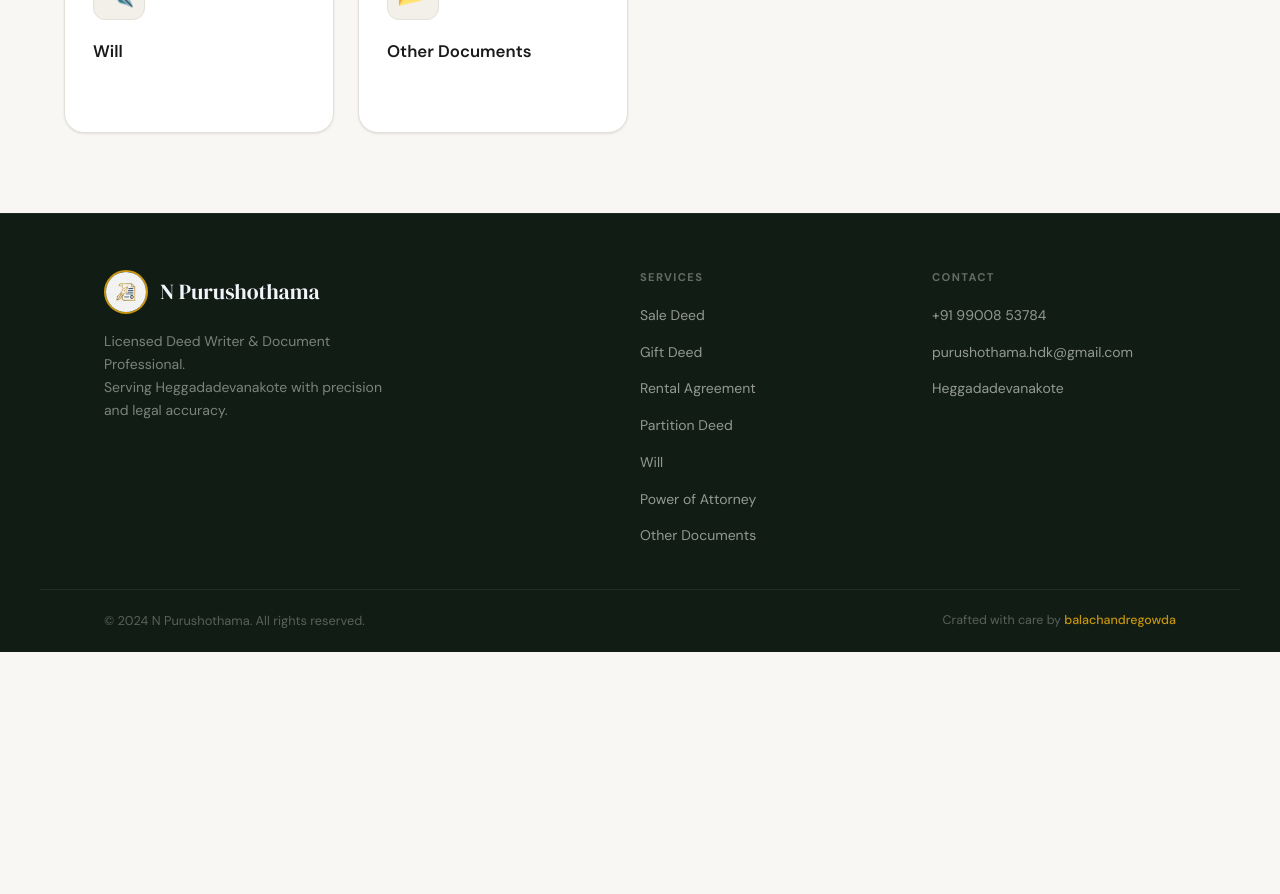
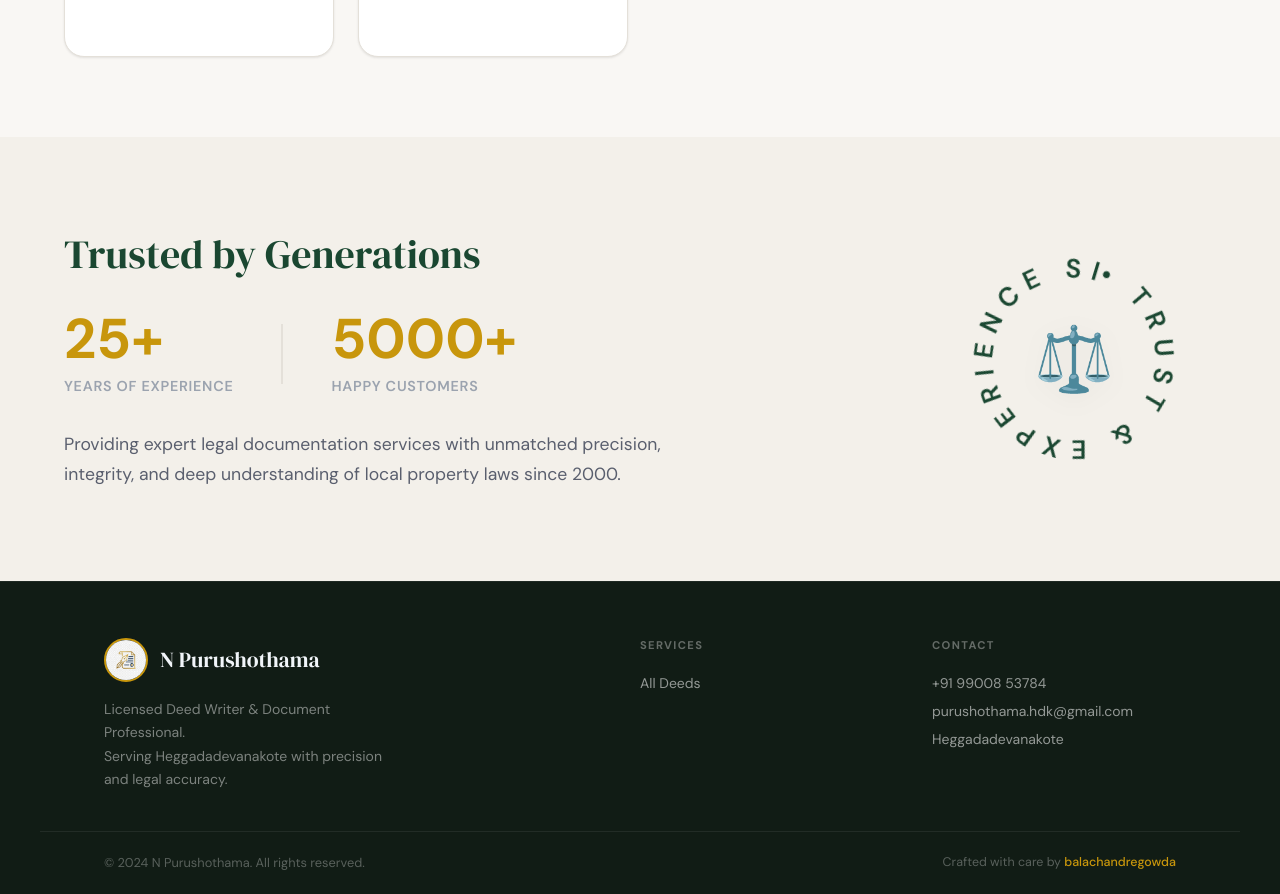
Before and after one commit to balagowda/DeedWriter, a React (Create React App) app: page / in a window 1280 px wide. Shown: the part 1720-2614 px from the top of the page. Before the commit the page ends 2372 px from the top, so only its background shows below. Built offline with nearby package versions, Linux system fonts and the light colour scheme.

Commit message:
upgrade phase 05

```diff
--- a/src/Styles/footer.css
+++ b/src/Styles/footer.css
@@ -70,7 +70,7 @@
   list-style: none;
   display: flex;
   flex-direction: column;
-  gap: 0.65rem;
+  gap: 0.1rem;
 }
 
 .footer-links li a {
--- a/src/Styles/home.css
+++ b/src/Styles/home.css
@@ -455,3 +455,175 @@
     font-size: 0.9rem;
   }
 }
+
+/* =====================================================
+   EXPERIENCE & TRUST SECTION
+   ===================================================== */
+.home-stats {
+  background-color: var(--bg-surface);
+  padding: 5rem 5%;
+  position: relative;
+  overflow: hidden;
+  color: var(--text-primary);
+  box-sizing: border-box;
+  width: 100%;
+}
+
+[data-theme="dark"] .home-stats {
+  background-color: var(--bg-surface);
+}
+
+.stats-content {
+  max-width: 1200px;
+  margin: 0 auto;
+  display: flex;
+  align-items: center;
+  justify-content: space-between;
+  gap: 4rem;
+  position: relative;
+  z-index: 2;
+  box-sizing: border-box;
+  max-width: 100vw;
+}
+
+.stats-text {
+  flex: 1;
+  max-width: 600px;
+}
+
+.stats-text h2 {
+  font-family: var(--font-serif);
+  font-size: 2.5rem;
+  margin-bottom: 2rem;
+  color: var(--brand-green);
+}
+
+.stats-grid {
+  display: flex;
+  align-items: center;
+  gap: 3rem;
+  margin-bottom: 2rem;
+}
+
+.stat-item {
+  display: flex;
+  flex-direction: column;
+}
+
+.stat-number {
+  font-family: var(--font-sans);
+  font-size: 3.5rem;
+  font-weight: 700;
+  line-height: 1;
+  margin-bottom: 0.5rem;
+  color: var(--brand-gold);
+}
+
+.stat-label {
+  font-family: var(--font-sans);
+  font-size: 0.9rem;
+  font-weight: 600;
+  letter-spacing: 0.05em;
+  text-transform: uppercase;
+  color: var(--text-muted);
+}
+
+.stat-divider {
+  width: 2px;
+  height: 60px;
+  background-color: var(--border-color);
+}
+
+.stats-description {
+  font-size: 1.1rem;
+  line-height: 1.7;
+  color: var(--text-secondary);
+}
+
+/* ---- Circular Seal ---- */
+.stats-seal-wrapper {
+  flex-shrink: 0;
+  padding: 2rem;
+}
+
+.seal-container {
+  width: 220px;
+  height: 220px;
+  position: relative;
+  display: flex;
+  align-items: center;
+  justify-content: center;
+}
+
+.seal-text-svg {
+  position: absolute;
+  top: 0;
+  left: 0;
+  width: 100%;
+  height: 100%;
+  animation: spin 20s linear infinite;
+  color: var(--brand-green);
+}
+
+.seal-text-svg text {
+  font-family: var(--font-sans);
+  font-size: 12px;
+  font-weight: 600;
+  letter-spacing: 4px;
+  fill: currentColor;
+}
+
+.seal-center-icon {
+  font-size: 4rem;
+  color: var(--brand-green);
+  z-index: 2;
+  filter: drop-shadow(0 4px 12px rgba(0,0,0,0.05));
+}
+
+@keyframes spin {
+  from { transform: rotate(0deg); }
+  to { transform: rotate(360deg); }
+}
+
+@media (max-width: 900px) {
+  .stats-content {
+    flex-direction: column;
+    text-align: center;
+    gap: 3rem;
+  }
+
+  .stats-text {
+    margin: 0 auto;
+  }
+
+  .stats-grid {
+    justify-content: center;
+    gap: 2rem;
+  }
+}
+
+@media (max-width: 600px) {
+  .home-stats{
+    padding: 3rem 5%;
+  }
+
+  .stats-grid {
+    flex-direction: column;
+    gap: 2rem;
+  }
+
+  .stat-divider {
+    width: 60px;
+    height: 2px;
+    background-color: var(--border-color);
+  }
+
+  .seal-container {
+    width: 180px;
+    height: 180px;
+  }
+
+  .seal-center-icon {
+    font-size: 3rem;
+  }
+}
--- a/src/components/Footer.jsx
+++ b/src/components/Footer.jsx
@@ -24,13 +24,7 @@ const Footer = () => {
         <div className="footer-col">
           <h4>Services</h4>
           <ul className="footer-links">
-            <li><Link to="/sale">Sale Deed</Link></li>
-            <li><Link to="/gift">Gift Deed</Link></li>
-            <li><Link to="/rent">Rental Agreement</Link></li>
-            <li><Link to="/partition">Partition Deed</Link></li>
-            <li><Link to="/will">Will</Link></li>
-            <li><Link to="/attorney">Power of Attorney</Link></li>
-            <li><Link to="/others">Other Documents</Link></li>
+            <li><Link to="/">All Deeds</Link></li>
           </ul>
         </div>
 
--- a/src/components/Home.jsx
+++ b/src/components/Home.jsx
@@ -56,7 +56,7 @@ const Home = () => {
               : "ನೋಂದಣಿ ಮತ್ತು ನೋಂದಣಿ-ರಹಿತ ಪತ್ರಗಳನ್ನು ನಿಖರವಾಗಿ ಮತ್ತು ಕಾನೂನುಬದ್ಧವಾಗಿ ಬರೆಯಲಾಗುವುದು."}
           </p>
 
-          <div className="search-bar-container">
+          {/* <div className="search-bar-container">
             <input
               type="text"
               className="search-input"
@@ -65,7 +65,7 @@ const Home = () => {
               onChange={(e) => setSearchTerm(e.target.value)}
             />
             <span className="search-icon">🔍</span>
-          </div>
+          </div> */}
 
           <div className="hero-cta">
             <Link to={"/contact"} className="btn-primary">
@@ -119,6 +119,51 @@ const Home = () => {
           </div>
         )}
       </section>
+
+      {/* Experience & Trust Section */}
+      <section className="home-stats">
+        <div className="stats-content">
+          <div className="stats-text">
+            <h2>
+              {language === "eng" ? "Trusted by Generations" : "ಪೀಳಿಗೆಗಳಿಂದ ನಂಬಿಕಾರ್ಹ"}
+            </h2>
+            <div className="stats-grid">
+              <div className="stat-item">
+                <span className="stat-number">25+</span>
+                <span className="stat-label">
+                  {language === "eng" ? "Years of Experience" : "ವರ್ಷಗಳ ಅನುಭವ"}
+                </span>
+              </div>
+              <div className="stat-divider"></div>
+              <div className="stat-item">
+                <span className="stat-number">5000+</span>
+                <span className="stat-label">
+                  {language === "eng" ? "Happy Customers" : "ಸಂತೋಷದ ಗ್ರಾಹಕರು"}
+                </span>
+              </div>
+            </div>
+            <p className="stats-description">
+              {language === "eng"
+                ? "Providing expert legal documentation services with unmatched precision, integrity, and deep understanding of local property laws since 2000."
+                : "2000 ರಿಂದಲೂ ನಿಖರತೆ, ಸಮಗ್ರತೆ ಮತ್ತು ಸ್ಥಳೀಯ ಆಸ್ತಿ ಕಾನೂನುಗಳ ಆಳವಾದ ತಿಳುವಳಿಕೆಯೊಂದಿಗೆ ಪರಿಣಿತ ಕಾನೂನು ದಾಖಲೀಕರಣ ಸೇವೆಗಳನ್ನು ಒದಗಿಸುತ್ತಿದ್ದೇವೆ."}
+            </p>
+          </div>
+
+          <div className="stats-seal-wrapper">
+            <div className="seal-container">
+              <svg className="seal-text-svg" viewBox="0 0 100 100">
+                <path id="seal-path" d="M 50, 50 m -37, 0 a 37,37 0 1,1 74,0 a 37,37 0 1,1 -74,0" fill="transparent" />
+                <text>
+                  <textPath href="#seal-path" startOffset="0%">
+                    • TRUST & EXPERIENCE SINCE 2000 • TRUST & EXPERIENCE SINCE 2000
+                  </textPath>
+                </text>
+              </svg>
+              <div className="seal-center-icon">⚖️</div>
+            </div>
+          </div>
+        </div>
+      </section>
     </div>
   );
 };
```
